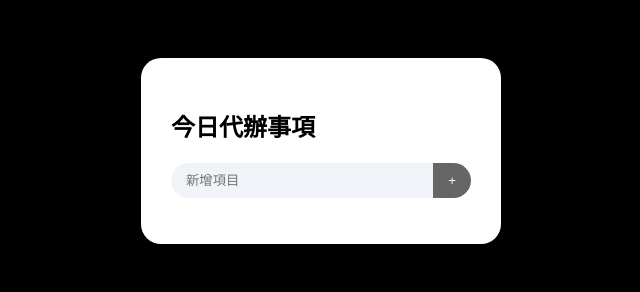
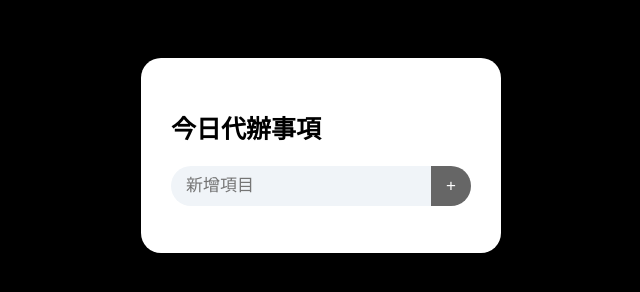
Before and after one commit to ycc077/App-Practice, a plain HTML site: page index.html in a window 1280 px wide. Shown: the whole page, without its empty margins (319-959 px from the left). Drawn offline with Linux system fonts and the light colour scheme.

Commit message:
Update files

```diff
--- a/index.html
+++ b/index.html
@@ -1,7 +1,10 @@
 <!DOCTYPE html>
-<html>
+<html lang="en">
   <head>
-    <title>待辦事項</title>
+    <meta charset="UTF-8" />
+    <meta name="viewport" content="width=device-width, initial-scale=1.0" />
+    <meta name="description" content="隨手填入代辦事項，讓你不再忘東忘西" />
+    <title>今日代辦事項</title>
     <link rel="stylesheet" href="./styles/style.css" />
   </head>
   <body>
--- a/styles/style.scss
+++ b/styles/style.scss
@@ -1,3 +1,7 @@
+* {
+  font-size: 17px;
+}
+
 body {
   background-color: black;
   display: flex;
@@ -10,11 +14,13 @@ body {
   margin-top: 50px;
   border-radius: 20px;
   box-shadow: 0px 10px 20px rgba(0, 0, 0, 0.1);
+  h2 {
+    font-size: 25px;
+  }
 }
 .textarea {
   display: flex;
   border-radius: 25px;
-  overflow: hidden;
 }
 .textplace {
   flex-grow: 1;
@@ -22,6 +28,8 @@ body {
   background-color: #f0f4f8;
   padding: 10px 15px;
   outline: none;
+  border-top-left-radius: 25px;
+  border-bottom-left-radius: 25px;
 }
 .pbutton {
   background-color: #666;
@@ -29,6 +37,8 @@ body {
   color: white;
   padding: 10px 15px;
   cursor: pointer;
+  border-top-right-radius: 25px;
+  border-bottom-right-radius: 25px;
 }
 .textlist {
   list-style-type: none;
```
Also changed, not shown: styles/style.css, 1 other file.
